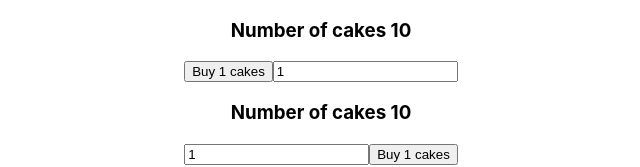
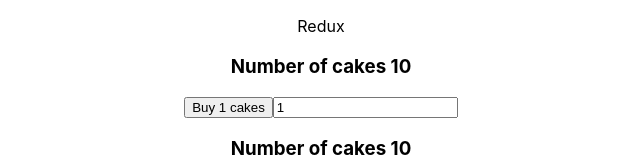
Before and after one commit to Haybuka/React-combo, a React (Create React App) app: page / in a window 1280 px wide. Shown: the top 167 px of the page, without its empty margins (319-959 px from the left). Built offline with nearby package versions, Linux system fonts and the light colour scheme; no server answers.

Commit message:
redux complete

```diff
--- a/src/App.js
+++ b/src/App.js
@@ -5,6 +5,7 @@
 
 function App() {
   return (
+
     <ReduxDemo />
   );
 }
--- a/src/components/redComponent/index.jsx
+++ b/src/components/redComponent/index.jsx
@@ -11,6 +11,7 @@
   return (
     <Provider store={store}>
       <div className="App">
+        <p>Redux</p>
         <CakeContainer />
         <HooksCakeContainer />
         <CreamContainer />
```
